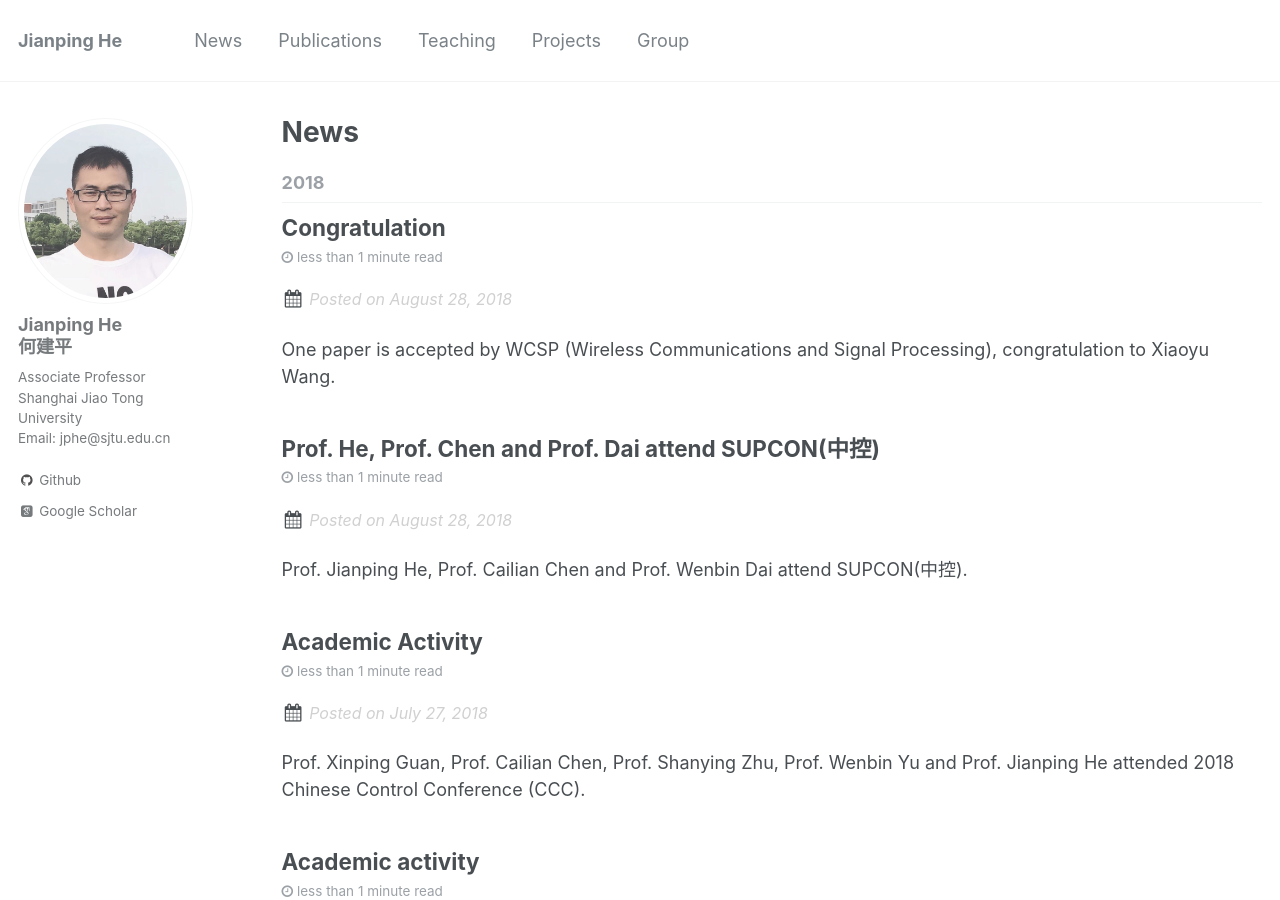
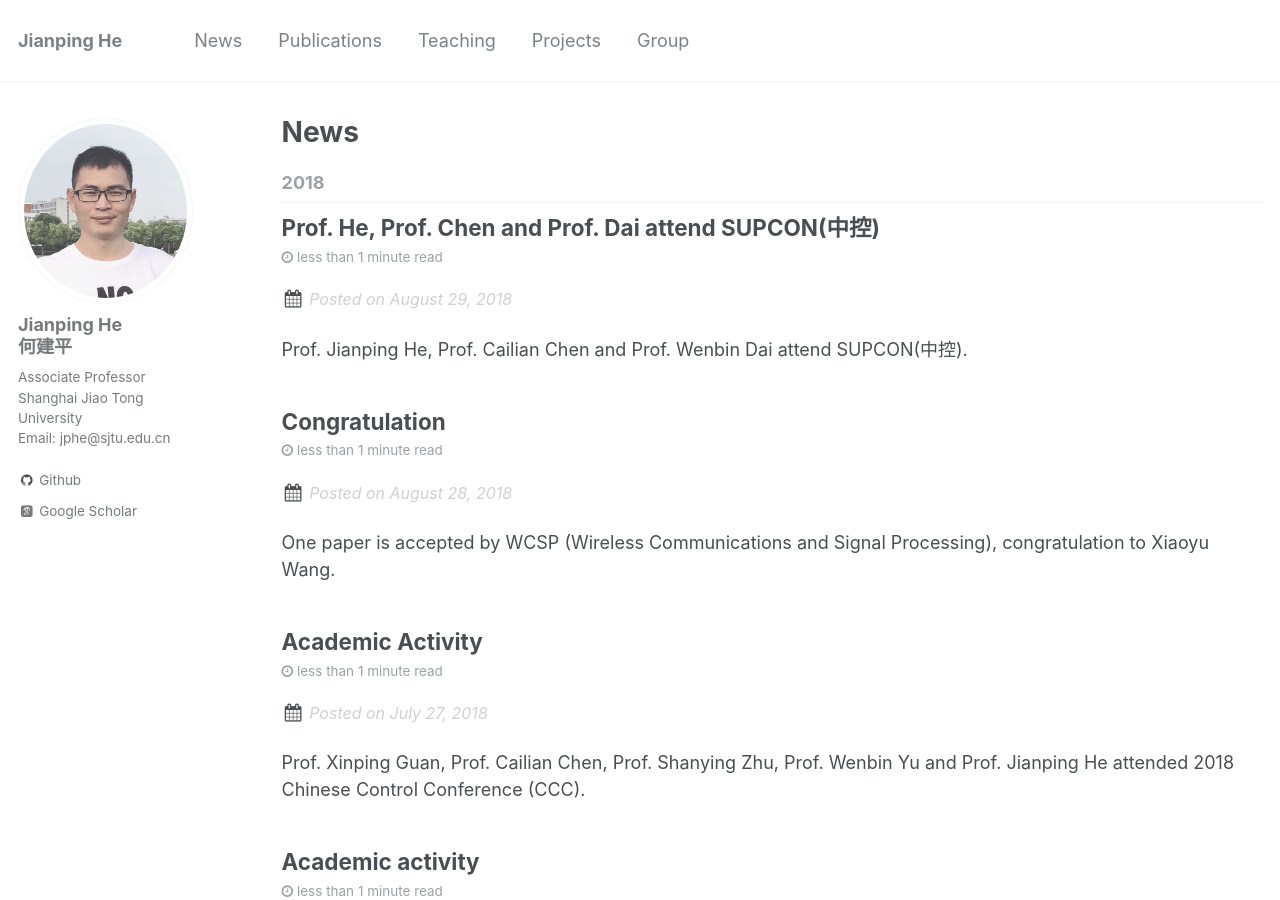
Before and after one commit to jiangshuozz/Jianping-He.github.io, a Jekyll site: the page built from _pages/my-news.html, in a window 1280 px wide and 900 px high. Built offline with Jekyll 4.4.1, drawn with Linux system fonts in a browser that asks for light colours; some web fonts are replaced.

Commit message:
Update and rename 2018-08-28-Attend-ZhongKong.md to 2018-08-29-Attend-ZhongKong.md

```diff
--- a/_posts/2018-08-28-Attend-ZhongKong.md
+++ b/_posts/2018-08-29-Attend-ZhongKong.md
@@ -1,7 +1,7 @@
 ---
 title:  Prof. He, Prof. Chen and Prof. Dai attend SUPCON(中控)
-date: 2018-08-28
-permalink: /posts/2018-07-08-Attend-ZhongKong/
+date: 2018-08-29
+permalink: /posts/2018-08-29-Attend-ZhongKong/
 excerpt: Prof. Jianping He, Prof. Cailian Chen and Prof. Wenbin Dai attend SUPCON(中控).
 tags:
   - News
```
